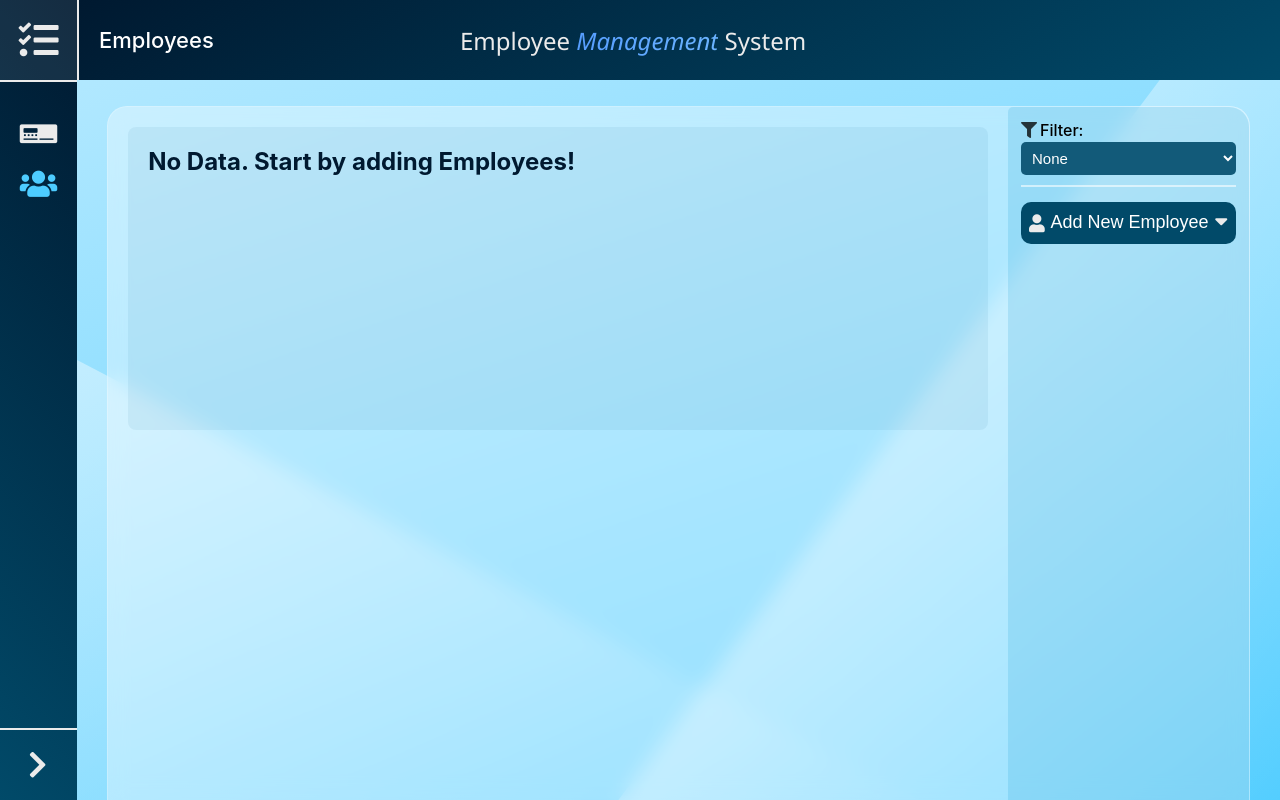
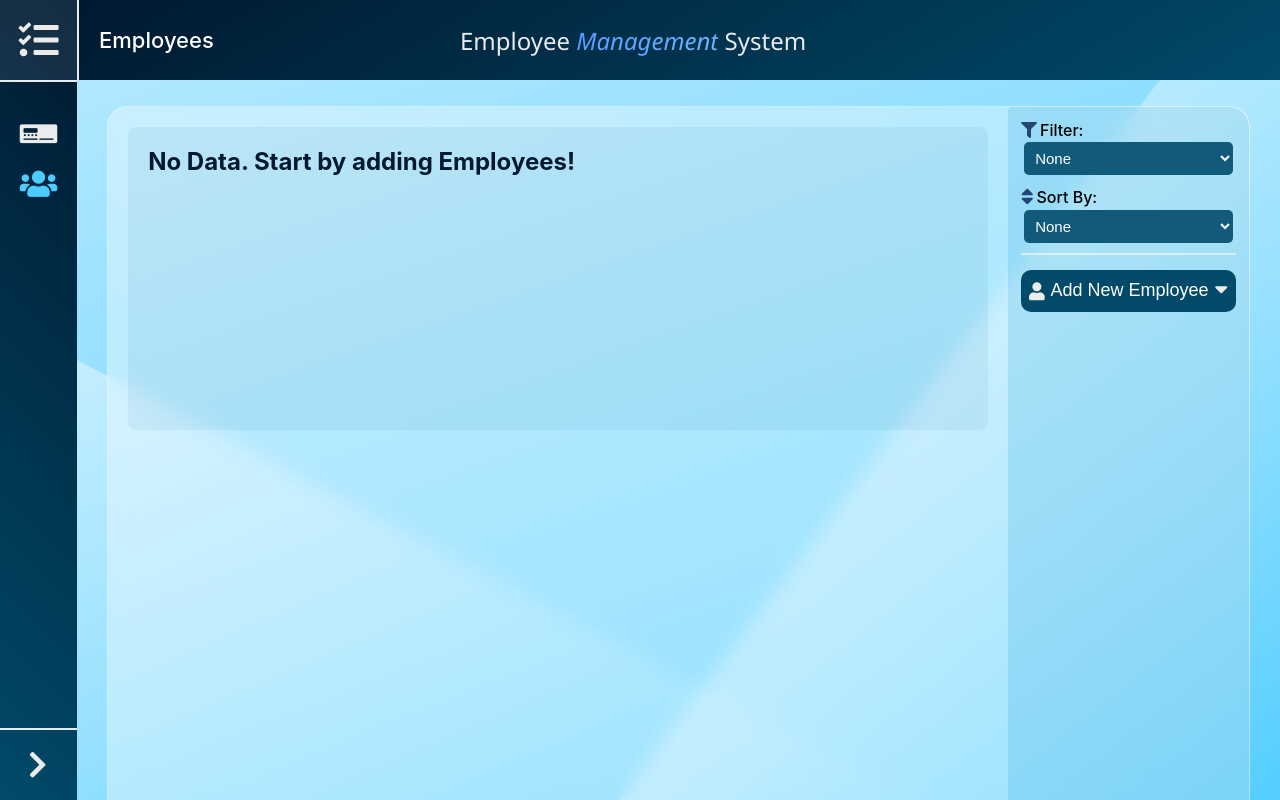
Before and after one commit to Reckadon/EmployeeManagementSite, a React (Create React App) app: page /employees in a window 1280 px wide. Built offline with nearby package versions, Linux system fonts and the light colour scheme.

Commit message:
sort employee list feature implemented

```diff
--- a/src/components/EmployeesPage.js
+++ b/src/components/EmployeesPage.js
@@ -12,8 +12,10 @@ class Employees extends Component {
   //employees page handling employees list and user profiles from dynamic URIs
   state = {
     employees: [],
+    filter: "none",
     filteredEmployees: [],
-    filter: "none",
+    sort: "none",
+    sortedEmployees: [],
   };
   load() {
     this.setState({ employees: Store.getEmployees() }, this.filter);
@@ -21,41 +23,85 @@ class Employees extends Component {
 
   filter() {
     const filter = this.state.filter;
+    let filteredEmployees;
     switch (
       filter //handle different filters
     ) {
       case "none":
-        this.setState({ filteredEmployees: this.state.employees });
+        filteredEmployees = this.state.employees;
         break;
 
       case "available": {
-        const filteredEmployees = this.state.employees.filter(
-          emp => !emp.onLeave
-        );
-        this.setState({ filteredEmployees });
+        filteredEmployees = this.state.employees.filter(emp => !emp.onLeave);
         break;
       }
 
       case "male": {
-        const filteredEmployees = this.state.employees.filter(
+        filteredEmployees = this.state.employees.filter(
           emp => emp.gender === "male"
         );
-        this.setState({ filteredEmployees });
         break;
       }
 
       case "female": {
-        const filteredEmployees = this.state.employees.filter(
+        filteredEmployees = this.state.employees.filter(
           emp => emp.gender === "female"
         );
-        this.setState({ filteredEmployees });
         break;
       }
 
       default:
-        this.setState({ filteredEmployees: this.state.employees });
+        filteredEmployees = this.state.employees;
         break;
     }
+    this.setState({ filteredEmployees }, this.sort);
+  }
+
+  sort() {
+    const sort = this.state.sort;
+    let sortedEmployees;
+    const filteredEmployees = [...this.state.filteredEmployees];
+    switch (
+      sort //handle different sorts
+    ) {
+      case "none": {
+        sortedEmployees = filteredEmployees;
+        break;
+      }
+
+      case "salary-a": {
+        sortedEmployees = filteredEmployees.sort(
+          (a, b) => Number(a.salary) - Number(b.salary)
+        );
+        break;
+      }
+
+      case "salary-d": {
+        sortedEmployees = filteredEmployees.sort(
+          (a, b) => Number(b.salary) - Number(a.salary)
+        );
+        break;
+      }
+
+      case "age-a": {
+        sortedEmployees = filteredEmployees.sort(
+          (a, b) => Number(a.age) - Number(b.age)
+        );
+        break;
+      }
+
+      case "age-d": {
+        sortedEmployees = filteredEmployees.sort(
+          (a, b) => Number(b.age) - Number(a.age)
+        );
+        break;
+      }
+
+      default:
+        sortedEmployees = filteredEmployees;
+        break;
+    }
+    this.setState({ sortedEmployees });
   }
 
   componentDidMount() {
@@ -65,9 +111,10 @@ class Employees extends Component {
     this.load();
   };
   handleFilterChange = filter => {
-    this.setState({ filter }, () => {
-      this.filter();
-    });
+    this.setState({ filter }, this.filter);
+  };
+  handleSortChange = sort => {
+    this.setState({ sort }, this.sort);
   };
 
   render() {
@@ -77,14 +124,16 @@ class Employees extends Component {
           {/* '/employees' */}
           <div id="main">
             <EmployeeList
-              employees={this.state.filteredEmployees}
+              employees={this.state.sortedEmployees}
               isEmpty={this.state.employees.length === 0}
             />
           </div>
           <div id="side">
             <FilterWidget
-              value={this.state.filter}
-              onChange={this.handleFilterChange}
+              filter={this.state.filter}
+              onFilterChange={this.handleFilterChange}
+              sort={this.state.sort}
+              onSortChange={this.handleSortChange}
             />
             <AddEmployee onEmployeeAdded={this.refresh} />
           </div>
--- a/src/components/FilterWidget.jsx
+++ b/src/components/FilterWidget.jsx
@@ -1,4 +1,4 @@
-const FilterWidget = ({ value, onChange }) => {
+const FilterWidget = ({ filter, onFilterChange, sort, onSortChange }) => {
   return (
     <div className="filterWidget">
       <label className="filterLabel" htmlFor="filterBy">
@@ -7,12 +7,26 @@ const FilterWidget = ({ value, onChange }) => {
       <select
         id="filterBy"
         className="customSelect"
-        value={value}
-        onChange={e => onChange(e.target.value)}>
+        value={filter}
+        onChange={e => onFilterChange(e.target.value)}>
         <option value="none">None</option>
         <option value="available">Show Only Available Employees</option>
         <option value="male">Show Only Male Employees</option>
         <option value="female">Show Only Female Employees</option>
+      </select>
+      <label className="filterLabel" htmlFor="sortBy">
+        Sort By:
+      </label>
+      <select
+        id="sortBy"
+        className="customSelect"
+        value={sort}
+        onChange={e => onSortChange(e.target.value)}>
+        <option value="none">None</option>
+        <option value="salary-a">Salary (Ascending)</option>
+        <option value="salary-d">Salary (Descending)</option>
+        <option value="age-a">Age (Ascending)</option>
+        <option value="age-d">Age (Descending)</option>
       </select>
     </div>
   );
--- a/src/components/styles/employees.css
+++ b/src/components/styles/employees.css
@@ -8,20 +8,29 @@
 .filterWidget > .filterLabel {
   font-weight: 500;
   margin-bottom: 2px;
+  display: flex;
+  align-items: center;
 }
 .filterWidget > .filterLabel::before {
   font-family: "Font Awesome 5 Free";
   content: "\f0b0";
-  color: rgba(0, 0, 0, 0.767);
+  color: rgba(5, 32, 83, 0.801);
   margin-right: 3px;
 }
+.filterWidget > .filterLabel:nth-child(3)::before {
+  /*sort by label */
+  content: "\f0dc";
+  font-size: 20px;
+}
 .filterWidget > .customSelect {
+  width: 97%;
+  align-self: center;
   font-size: 15px;
   color: white;
   background-color: rgb(18, 90, 121);
 }
 .filterWidget > .customSelect:hover {
-  background-color: rgb(38, 123, 160);
+  background-color: rgb(28, 117, 155);
 }
 
 .sideButton,
```
